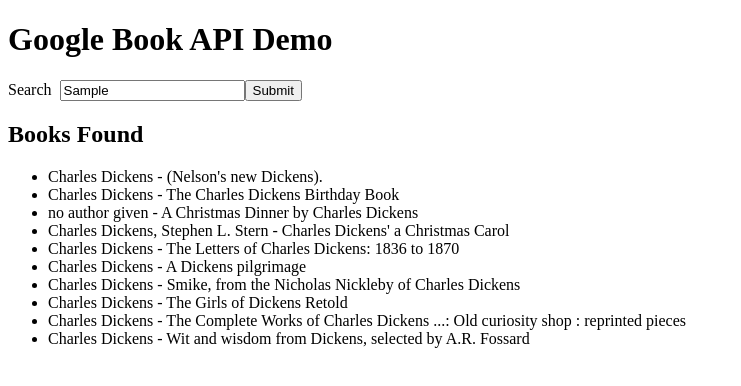
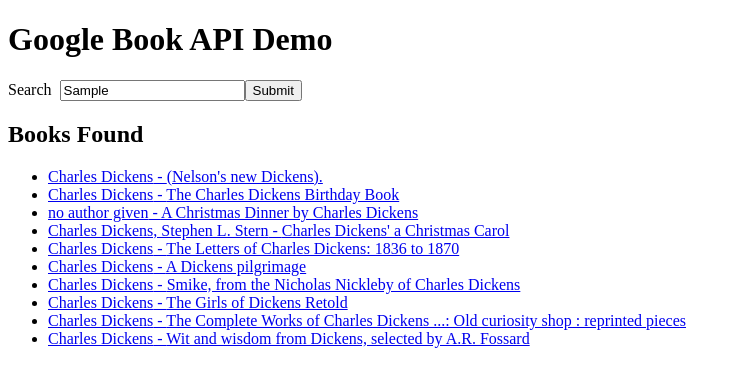
Before and after one commit to lsiden/google-books-demo, a React app: page / in a window 1280 px wide. Both pictures are taken after typing "Sample" into the empty fields and a click on the button "Submit". Shown: the top 386 px of the page, without its empty margins (0-741 px from the left). Built offline with nearby package versions, Linux system fonts and the light colour scheme.

Commit message:
book-detail

```diff
--- a/index.jsx
+++ b/index.jsx
@@ -4,13 +4,22 @@
 
 import React from 'react'
 import ReactDom from 'react-dom'
+import { createStore } from 'redux'
+import { Provider } from 'react-redux'
+import { devToolsEnhancer } from 'redux-devtools-extension/developmentOnly'
 
 import BookBrowser from './src'
+import { reduce } from './src/actions'
 
 (function mountDemo() {
     const el = document.getElementById('demo-mountpoint')
 
     if (el) {
-        ReactDom.render(<div><BookBrowser /></div>, el)
+    	const store = createStore(reduce, {
+    		bookDetail: null,
+    	}, devToolsEnhancer())
+        ReactDom.render(<Provider store={store}>
+        	<BookBrowser />
+        </Provider>, el)
     }
 })()
--- a/package.json
+++ b/package.json
@@ -23,6 +23,7 @@
     "eslint-plugin-react": "^7.4.0",
     "gh-pages": "^1.0.0",
     "lodash-webpack-plugin": "^0.11.4",
+    "redux-devtools-extension": "^2.13.2",
     "rimraf": "^2.6.2",
     "style-loader": "^0.19.0",
     "webpack": "^3.6.0",
@@ -34,6 +35,8 @@
     "promise-polyfill": "^6.0.2",
     "react": "^16.0.0",
     "react-dom": "^16.0.0",
+    "react-redux": "^5.0.6",
+    "redux": "^3.7.2",
     "whatwg-fetch": "^2.0.3"
   },
   "scripts": {
--- /dev/null
+++ b/src/actions.js
@@ -0,0 +1,18 @@
+const Actions = {
+	SELECT_BOOK_DETAIL: 'select book detail',
+}
+
+export function selectBookDetail(bookDetail) {
+	return { type: Actions.SELECT_BOOK_DETAIL, bookDetail }
+}
+
+export function reduce(state={}, action) {
+	const { type, ...payload } = action
+
+	switch(action.type) {
+		case Actions.SELECT_BOOK_DETAIL:
+			return {...state, ...payload, }
+		default:
+			return state
+	}
+}
--- /dev/null
+++ b/src/book-detail.jsx
@@ -0,0 +1,17 @@
+import React from 'react'
+import PropTypes from 'prop-types'
+import { connect } from 'react-redux'
+
+function bookDetail({book}) {
+	return !!book ? (
+		<div className="book-detail">
+			<h2>Book Detail</h2>
+			{JSON.stringify(book)}
+		</div>
+	) : null
+}
+export default connect(
+	state => ({
+		book: state.bookDetail,
+	})
+)(bookDetail)
--- a/src/books-list.jsx
+++ b/src/books-list.jsx
@@ -1,5 +1,10 @@
 import React from 'react'
 import PropTypes from 'prop-types'
+import { connect } from 'react-redux'
+
+import { selectBookDetail } from 'actions'
+
+const debug = require('debug')('google-books-demo:books-list')
 
 function Authors({authors=['no author given']}) {
 	return (
@@ -9,18 +14,28 @@
 	)
 }
 
+function listItem({book, onSelectBook}) {
+	return (
+		<a href="javascript: void(0)" onClick={ev => onSelectBook(book) }>
+			<Authors authors={book.authors} />
+			<span className="title">&nbsp;- {book.title}</span>
+		</a>
+	)
+}
+const ListItem = connect(
+	null,
+	dispatch => ({
+		onSelectBook: book => dispatch(selectBookDetail(book))
+	})
+)(listItem)
+
 export default function BooksList({books}) {
 	let key=0
-	const items = books.map(book => <li key={++key} >
-		<Authors authors={book.authors} />
-		&nbsp;- {book.title}
-	</li>)
+	const items = books.map(book => <li key={++key} ><ListItem book={book} /></li>)
 	return books.length > 0 ? (
 		<div className="books-list">
 			<h2>Books Found</h2>
-			<ul>
-				{items}
-			</ul>
+			<ul>{items}</ul>
 		</div>
 	) : null
 }
--- a/src/index.jsx
+++ b/src/index.jsx
@@ -4,6 +4,7 @@
 
 import SearchBooks from './search-books'
 import BooksList from './books-list'
+import BookDetail from './book-detail'
 
 const debug = require('debug')('google-books-demo:book-browser')
 const initValue = window.localStorage.getItem('initValue') || ''
@@ -21,6 +22,7 @@
 			<div className="books-browser">
 				<SearchBooks initValue={initValue} limit={20} onResponse={this.onResponse} />
 				<BooksList books={this.state.books} />
+				<BookDetail />
 			</div>
 		)
 	}
```
Also changed, not shown: 1 other file (tests, documents, lock files or other folders).
